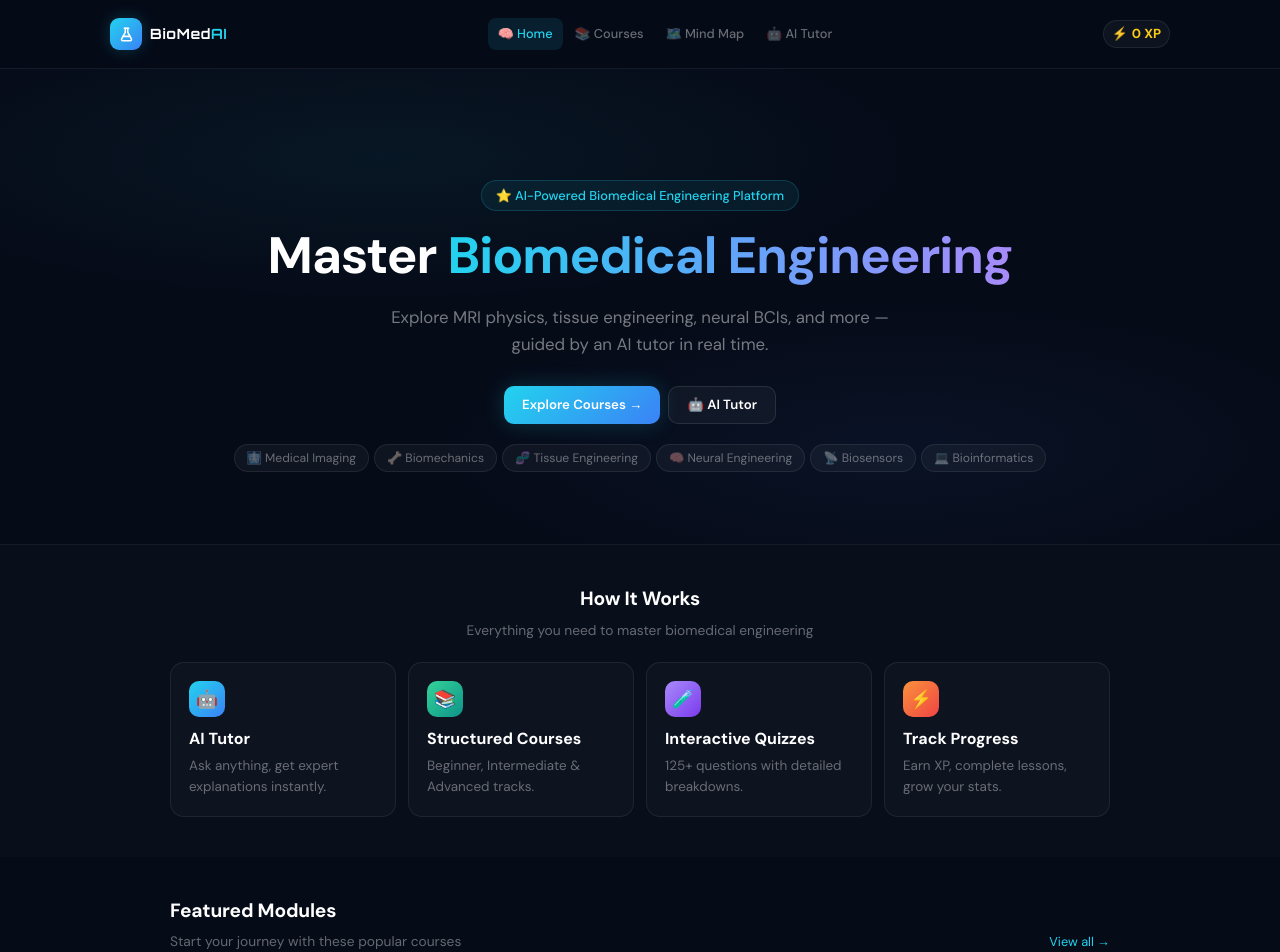
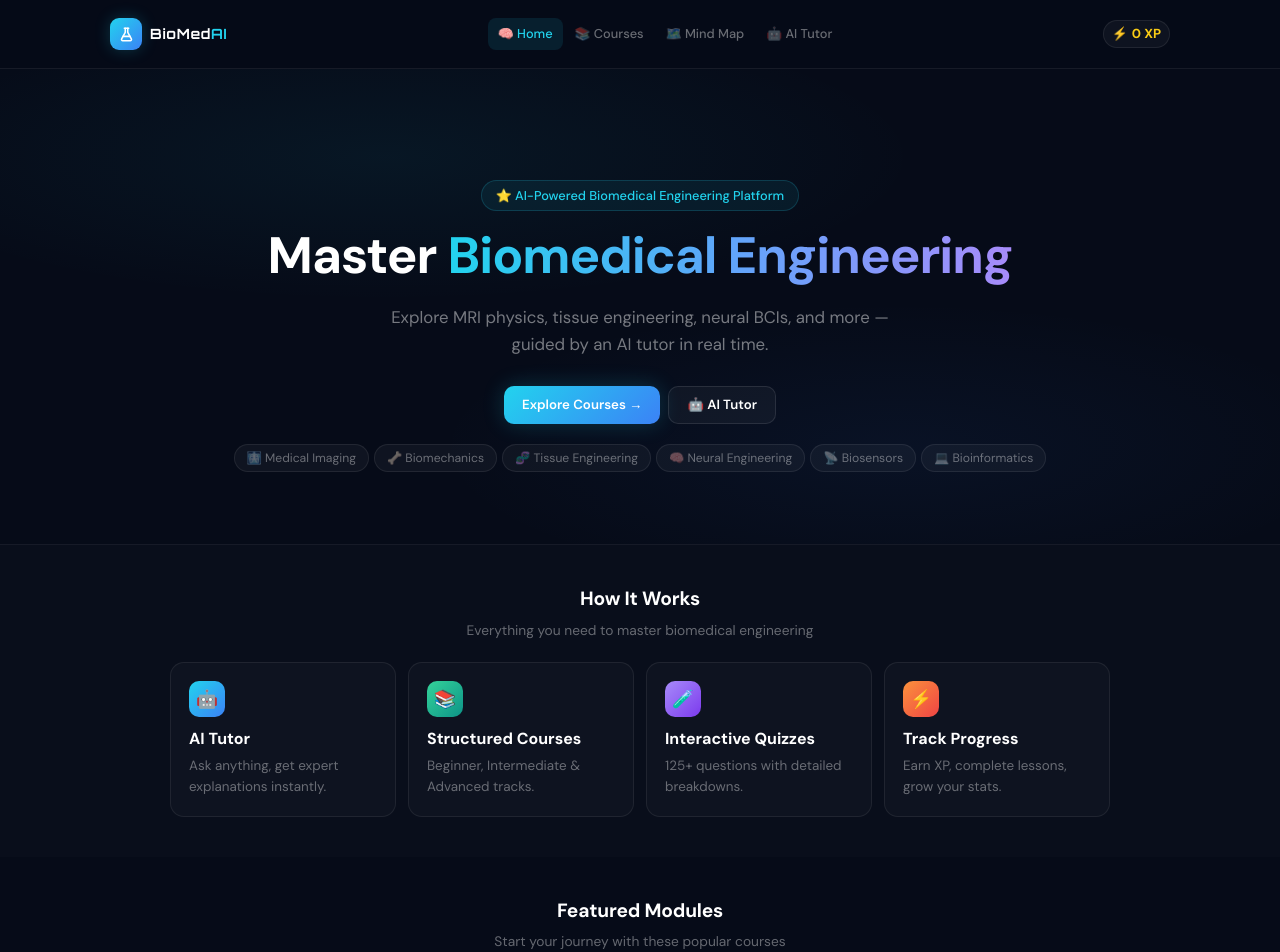
Before and after one commit to AlexandraDigital/bme-beginner-app, a React (Vite) app: page / in a window 1280 px wide. Shown: the top 952 px of the page. Built offline with nearby package versions, Linux system fonts and the light colour scheme.

Commit message:
fix: center Featured Modules title, subtitle and view all button

```diff
--- a/src/App.jsx
+++ b/src/App.jsx
@@ -256,7 +256,7 @@ function Home({xp,done,quizLog,setPage}){
     </div></section>
 
     <section className="page-section"><div className="content-wrap">
-      <div className="section-header"><div><h2 className="section-title">Featured Modules</h2><p className="section-sub">Start your journey with these popular courses</p></div><button onClick={()=>setPage("courses")} style={{background:"none",border:"none",color:"#22d3ee",cursor:"pointer",fontSize:"0.8rem",whiteSpace:"nowrap"}}>View all →</button></div>
+      <div style={{textAlign:"center",marginBottom:18}}><h2 className="section-title">Featured Modules</h2><p className="section-sub">Start your journey with these popular courses</p><button onClick={()=>setPage("courses")} style={{background:"none",border:"none",color:"#22d3ee",cursor:"pointer",fontSize:"0.8rem",whiteSpace:"nowrap",marginTop:6}}>View all →</button></div>
       <div className="module-grid">{MODULES.slice(0,3).map(m=><ModCard key={m.id} mod={m} done={done} onClick={()=>setPage("courses")}/>)}</div>
     </div></section>
 
```
